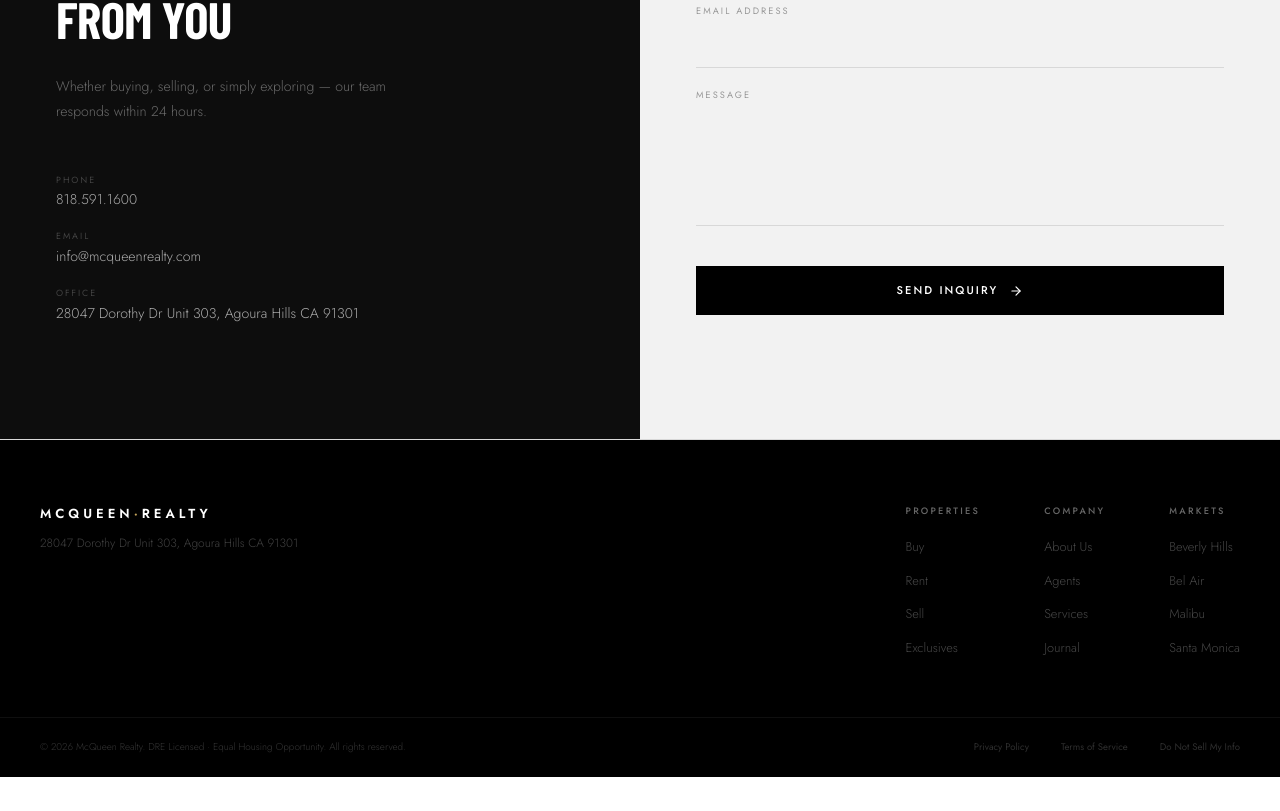
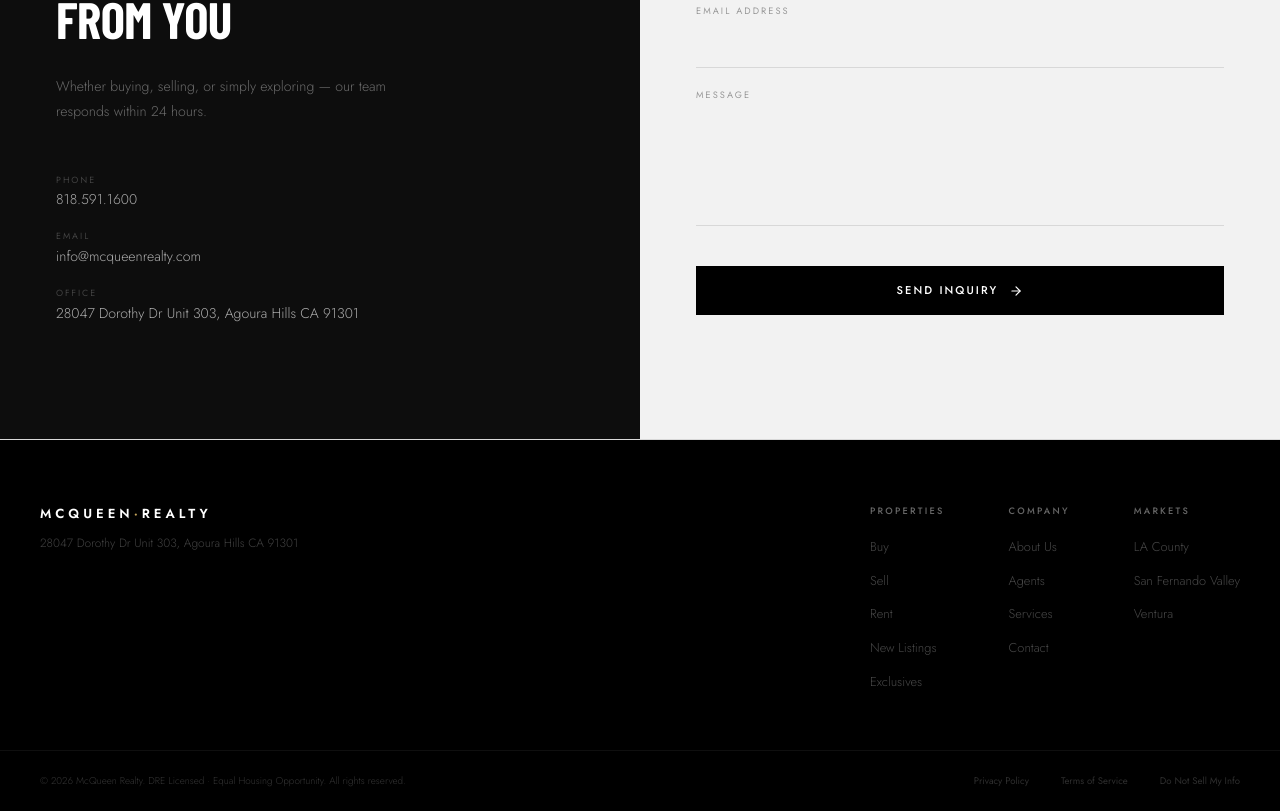
Before and after one commit to bpichhi-star/McQueen-Realty, a Next.js app: page / in a window 1280 px wide. Shown: the part 5128-5939 px from the top of the page. Before the commit the page ends 5905 px from the top, so only its background shows below. Built offline with nearby package versions, Linux system fonts and the light colour scheme; a web font is replaced by a local one.

Commit message:
Update page.jsx

```diff
--- a/app/page.jsx
+++ b/app/page.jsx
@@ -1076,15 +1076,15 @@
           </div>
           <div style={{ display: 'flex', gap: '4rem' }}>
             {[
-              ['Properties', ['Buy','Rent','Sell','Exclusives']],
-              ['Company', ['About Us','Agents','Services','Journal']],
-              ['Markets', ['Beverly Hills','Bel Air','Malibu','Santa Monica']],
+              ['Properties', [['Buy','/buy'],['Sell','/sell'],['Rent','/rent'],['New Listings','/new-listings'],['Exclusives','/search']]],
+              ['Company', [['About Us','#about'],['Agents','#agents'],['Services','#services'],['Contact','#contact']]],
+              ['Markets', [['LA County','/search?src=https%3A%2F%2Fapexidx.com%2Fidx_lite%2Fresults%2FEN_LA%2FlastModified_orderBy%2Fdesc_order%2Factive%2Cshort-sales%2Cforeclosures_homeStatus'],['San Fernando Valley','/search?src=https%3A%2F%2Fapexidx.com%2Fidx_lite%2Fresults%2FEN_LA%2FlastModified_orderBy%2Fdesc_order%2F91301_autosearch'],['Ventura','/search?src=https%3A%2F%2Fapexidx.com%2Fidx_lite%2Fresults%2FEN_LA%2FlastModified_orderBy%2Fdesc_order%2F93001_autosearch']]],
             ].map(([heading, links]) => (
               <div key={heading}>
                 <div style={{ fontFamily: "'Jost',sans-serif", fontSize: '0.58rem', letterSpacing: '0.24em', textTransform: 'uppercase', color: 'rgba(255,255,255,0.4)', fontWeight: 500, marginBottom: '1rem' }}>{heading}</div>
-                {links.map(l => (
-                  <div key={l} style={{ marginBottom: '0.6rem' }}>
-                    <a href="#" style={{ fontFamily: "'Jost',sans-serif", fontSize: '0.8rem', color: 'rgba(255,255,255,0.28)', fontWeight: 300 }}>{l}</a>
+                {links.map(([label, href]) => (
+                  <div key={label} style={{ marginBottom: '0.6rem' }}>
+                    <a href={href} style={{ fontFamily: "'Jost',sans-serif", fontSize: '0.8rem', color: 'rgba(255,255,255,0.28)', fontWeight: 300 }}>{label}</a>
                   </div>
                 ))}
               </div>
```
